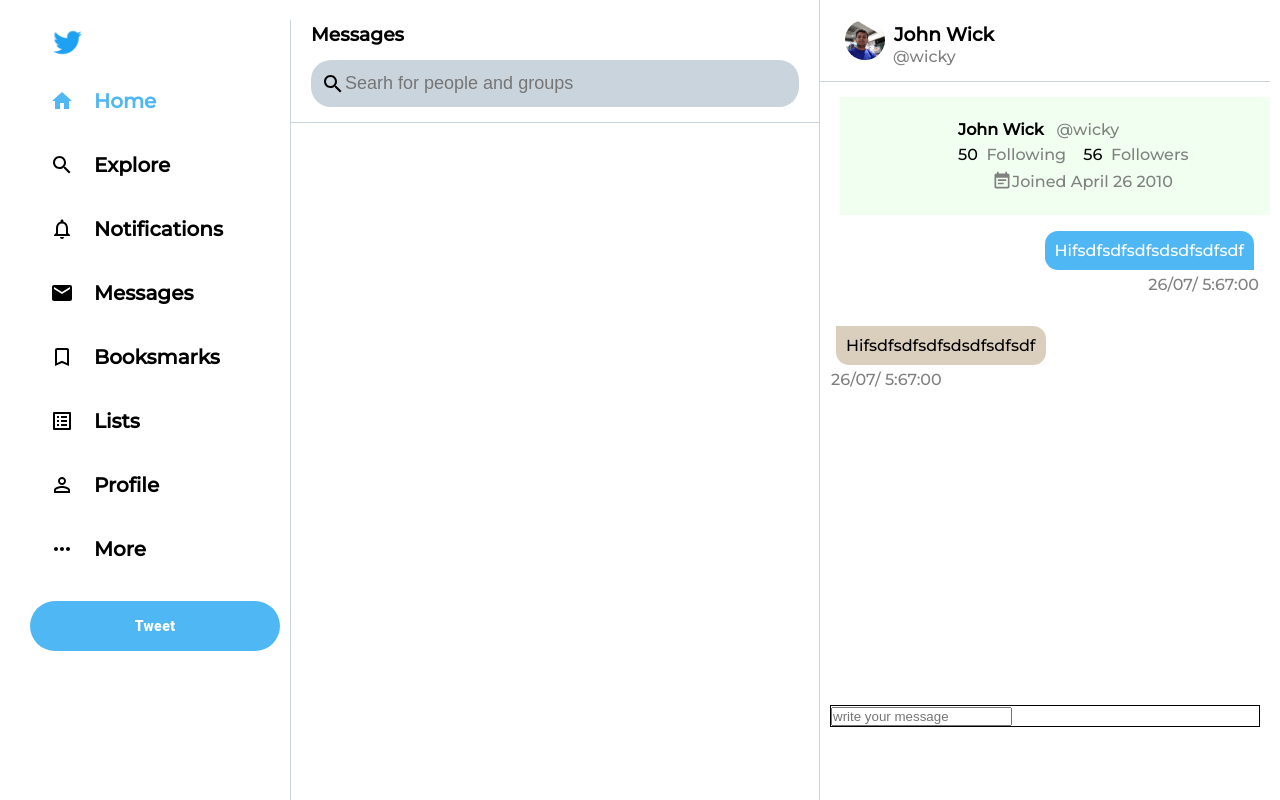
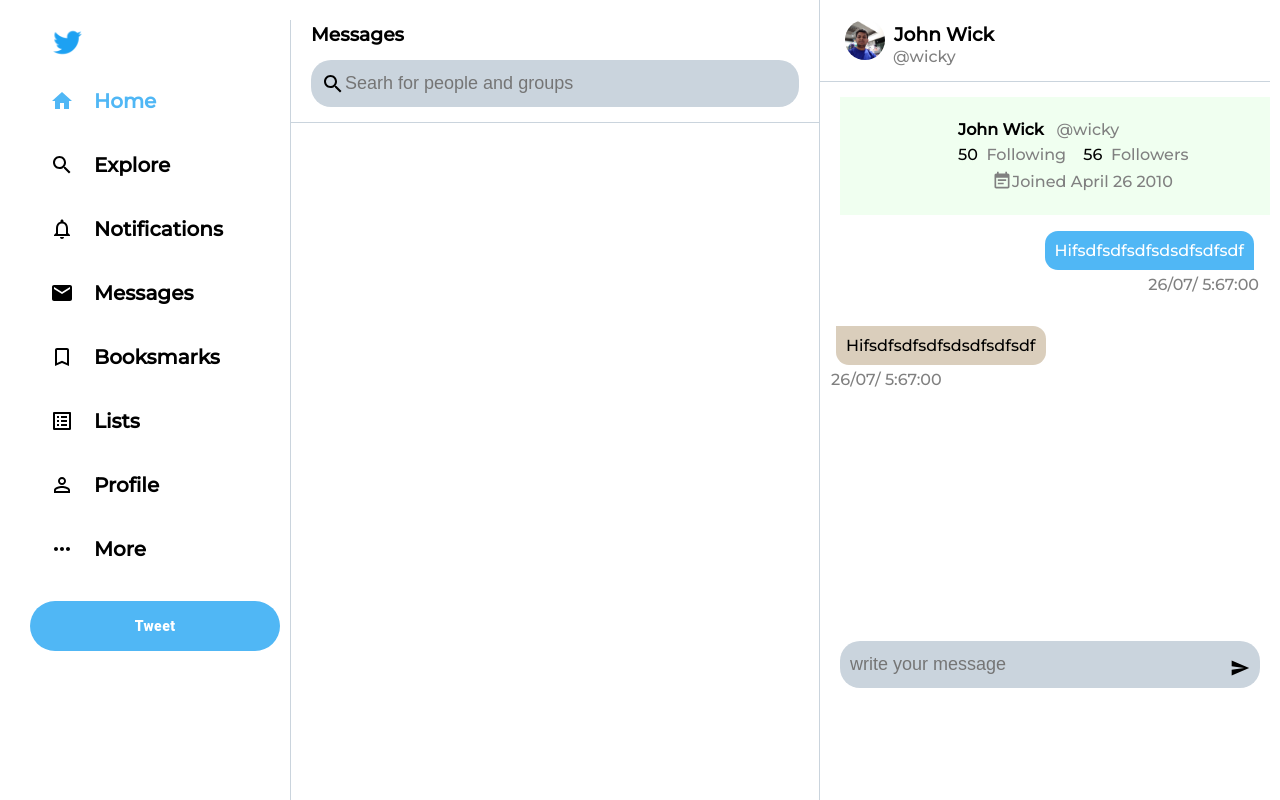
Before and after one commit to Iamsbharti/my-twitter, a React (Create React App) app: page /messages in a window 1280 px wide. Built offline with nearby package versions, Linux system fonts and the light colour scheme; sample sign-in values are in the browser's storage; a web font is replaced by a local one; what redux-immutable-state-invariant would draw is missing.

Commit message:
styles chat box send msg buttton

```diff
--- a/src/components/message/ChatBox.js
+++ b/src/components/message/ChatBox.js
@@ -1,6 +1,7 @@
 import React from "react";
 import { Avatar, Button } from "@material-ui/core";
 import EventNoteIcon from "@material-ui/icons/EventNote";
+import SendIcon from "@material-ui/icons/Send";
 function ChatBox() {
   return (
     <div className="chatbox">
@@ -57,6 +58,9 @@
       </div>
       <div className="send__chat">
         <input placeholder="write your message" />
+        <div className="send__icon">
+          <SendIcon fontSize="small" />
+        </div>
       </div>
     </div>
   );
--- a/src/css/Message.css
+++ b/src/css/Message.css
@@ -160,7 +160,7 @@
   color: gray;
 }
 .user__chats {
-  height: 60vh;
+  height: 52vh;
   width: auto;
   overflow-y: scroll;
 }
@@ -216,6 +216,31 @@
   margin: 5px;
 }
 .send__chat {
-  border: 1px solid black;
   margin: 10px;
+  display: grid;
+  align-items: center;
+  background-color: var(--twitter-bg);
+  padding: 10px;
+  border-radius: 20px;
+  margin-top: 10px;
+  margin-left: 20px;
+  flex-direction: row;
+  align-items: flex-end;
 }
+.send__chat > input {
+  border: none;
+  background-color: var(--twitter-bg);
+}
+.send__chat > input:focus {
+  outline: none;
+}
+.send__icon {
+  display: grid;
+  justify-content: flex-end;
+  margin-top: -30px;
+}
+.send__chat > input,
+.send__chat > input::-webkit-input-placeholder {
+  font-size: 18px;
+  line-height: 1.5;
+}
```
